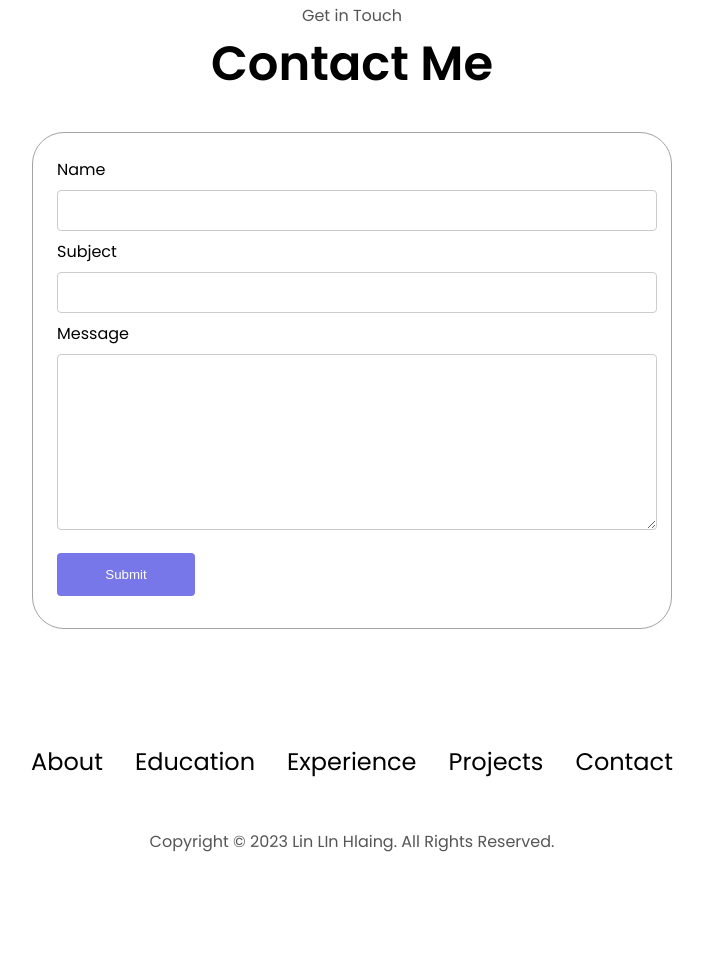
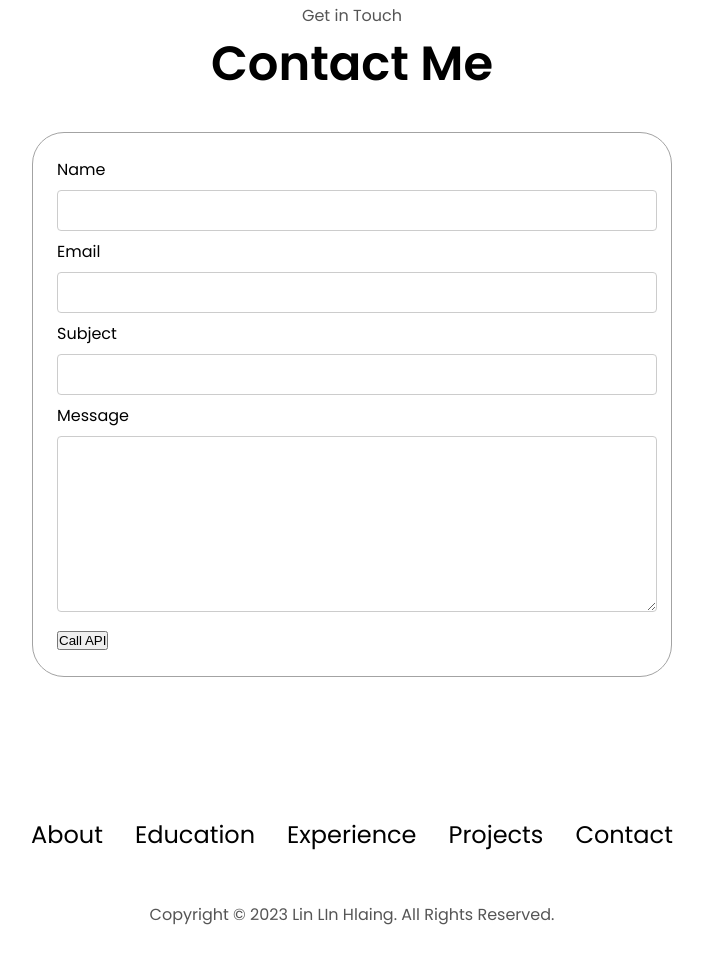
Before and after one commit to linlinhlaing/myPortfolio, a plain HTML site: page index.html in a window 1280 px wide. Shown: the part 3807-4771 px from the top of the page, without its empty margins (288-992 px from the left). Before the commit the page ends 4708 px from the top, so only its background shows below. Drawn offline with Linux system fonts and the light colour scheme.

Commit message:
updated index file

```diff
--- a/index.html
+++ b/index.html
@@ -9,6 +9,7 @@
     <title>My Portfolio</title>
     <link rel="stylesheet" href="style.css" />
     <link rel="stylesheet" href="mediaqueries.css" />
+
   </head>
   <body>
     <nav id="desktop-nav">
@@ -462,23 +463,34 @@
       <div class="contact-info-upper-container">
 
         <div class="contact-info-container">
-        <form action="/action_page.php">
+        <form>
 
           <label for="name">Name</label>
-          <input type="text" id="name" name="name">
+          <input type="text" id="name" name="name" required>
+
+          <label for="email">Email</label>
+          <input type="text" id="email" name="email" required>
 
           <label for="subject">Subject</label>
-          <input type="text" id="subject" name="subject">
+          <input type="text" id="subject" name="subject" required>
+
 
 
           <label for="comment">Message</label>
-          <textarea type="text" id="message" name="message" rows="10" cols="20"></textarea>
+          <textarea type="text" id="message" name="message" rows="10" cols="20" required></textarea>
 
-          <input type="submit" value="Submit">
+          <!-- <input type="submit" value="Submit"> -->
+          <button type="button" onclick="callAPI(
+            document.getElementById('name').value,
+            document.getElementById('email').value,
+            document.getElementById('subject').value,
+            document.getElementById('message').value)">Call API</button>
         </form>
+
       </div>
     </div>
     </section>
+    <br>
     <footer>
       <nav>
         <div class="nav-links-container">
```
